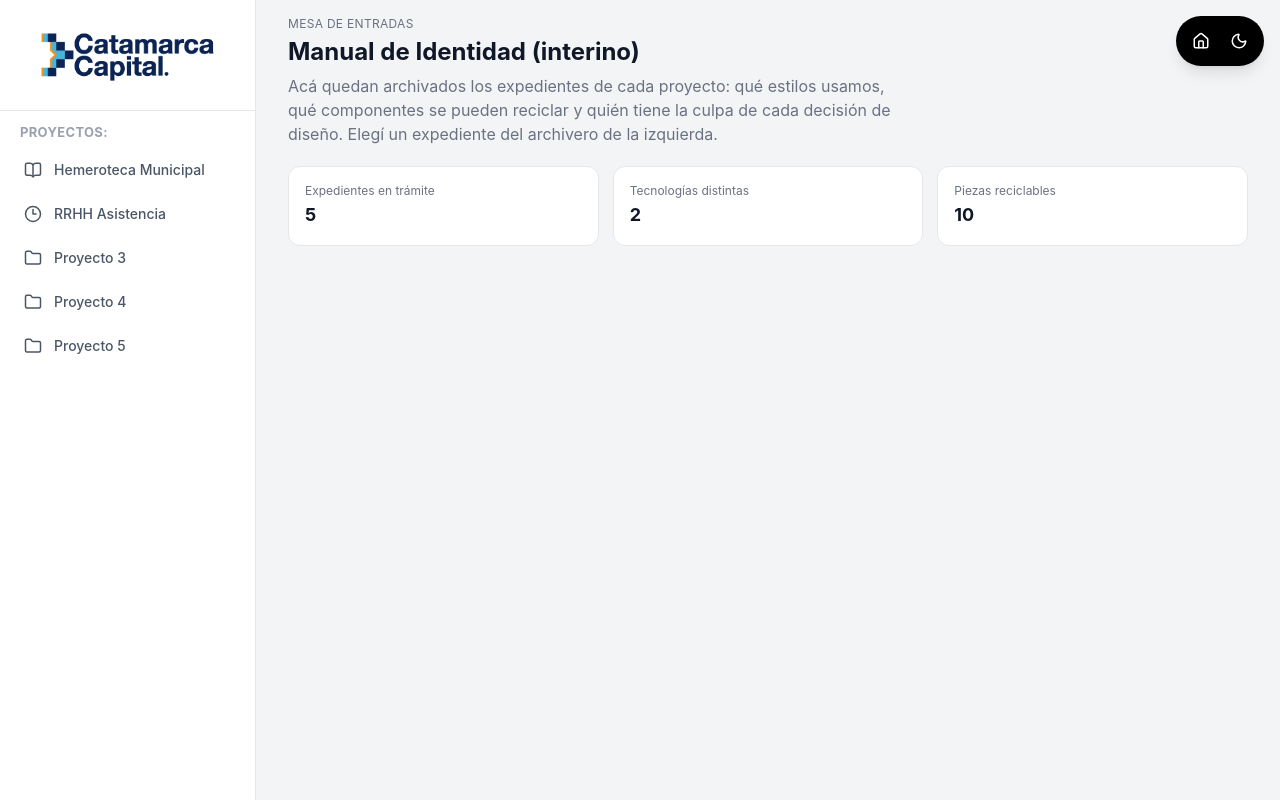
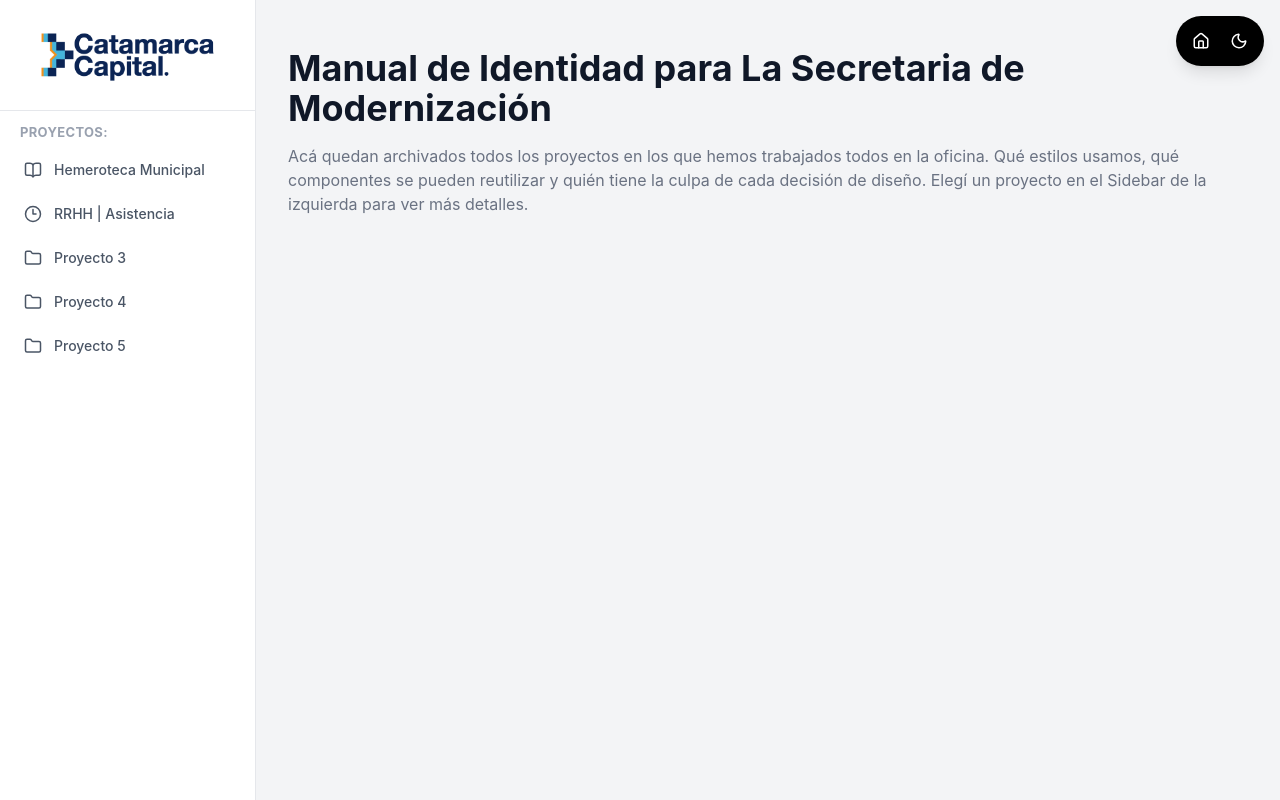
Before and after one commit to FrancoLeiva01/Manual-Identidad-Modernizacion, a React (Vite) app: page / in a window 1280 px wide. Built offline with nearby package versions, Linux system fonts and the light colour scheme.

Commit message:
Caricatura de nahuel + pestañas para dividir entre GENERAL, FRONT Y BACK

```diff
--- a/index.html
+++ b/index.html
@@ -4,7 +4,7 @@
     <meta charset="UTF-8" />
     <link rel="icon" type="image/svg+xml" href="/favicon.svg" />
     <meta name="viewport" content="width=device-width, initial-scale=1.0" />
-    <title>manual-identidad-modernizacion</title>
+    <title>M.Identidad Modernizacion</title>
   </head>
   <body>
     <div id="root"></div>
--- /dev/null
+++ b/src/content/back/RrhhAsistenciaBack.tsx
@@ -0,0 +1,21 @@
+import { CodeBlock } from "../../components/codeBlock";
+
+export default function BackRrhhAsistencia() {
+  return (
+    <div className="flex flex-col gap-4">
+      <p className="text-gray-900 dark:text-slate-100 leading-relaxed">
+        Acá va lo que más destaque del backend de RRHH Asistencia: endpoints,
+        reglas de negocio, lo que sirva de referencia.
+      </p>
+      <CodeBlock
+        codigo={`// Ejemplo: regla del período (21 al 20 del mes siguiente)
+function calcularPeriodo(fecha: Date) {
+  return fecha.getDate() >= 21
+    ? { mes: fecha.getMonth() + 2, anio: fecha.getFullYear() }
+    : { mes: fecha.getMonth() + 1, anio: fecha.getFullYear() };
+}`}
+        lenguaje="ts"
+      />
+    </div>
+  );
+}
--- /dev/null
+++ b/src/content/front/Hemeroteca.tsx
@@ -0,0 +1,20 @@
+import { CodeBlock } from "../../components/codeBlock";
+
+// Contenido de la pestaña FRONT para Hemeroteca.
+// Escribí acá lo que quieras: texto, varios CodeBlock, lo que sea.
+export default function FrontHemeroteca() {
+  return (
+    <div className="flex flex-col gap-4">
+      <p className="text-gray-900 dark:text-slate-100 leading-relaxed">
+        Acá va el detalle de diseño y componentes del front de Hemeroteca.
+      </p>
+      <CodeBlock
+        codigo={`// Ejemplo: componente de ficha de libro
+export function FichaLibro({ libro }: { libro: Libro }) {
+  return <article>{libro.titulo}</article>;
+}`}
+        lenguaje="tsx"
+      />
+    </div>
+  );
+}
--- /dev/null
+++ b/src/content/front/RrhhAsistencia.tsx
@@ -0,0 +1,19 @@
+import { CodeBlock } from "../../components/codeBlock";
+
+export default function FrontRrhhAsistencia() {
+  return (
+    <div className="flex flex-col gap-4">
+      <p className="text-gray-900 dark:text-slate-100 leading-relaxed">
+        Acá va el detalle de diseño y componentes del front de RRHH Asistencia.
+      </p>
+      <CodeBlock
+        codigo={`// Ejemplo: hook de carga de adicionales
+const { data } = useQuery({
+  queryKey: ["adicionales", periodo],
+  queryFn: () => api.get(\`/adicionales?periodo=\${periodo}\`),
+});`}
+        lenguaje="tsx"
+      />
+    </div>
+  );
+}
--- a/src/content/proyectos.ts
+++ b/src/content/proyectos.ts
@@ -17,7 +17,7 @@ export interface Proyecto {
   nombre: string;
   color: string;
   patron?: "cuadriculado";
-  descripcion: string;
+  descripcionGeneral: string;
   stack: string[];
   componentes: string[];
   equipo: Miembro[];
@@ -29,39 +29,72 @@ export interface Proyecto {
 // ACA CREAMOS CADA EQUIPO DE CADA PROYECTO
 
 const equipoRRHH_Asistencia: Miembro[] = [
-  { nombre: "Franco", rol: "Front (Ponele)", imagen: "/caricaturas/franco.png", color: "#DBEAFE" },
-  { nombre: "Gabi", rol: "Front", imagen: "/caricaturas/gabi.png", color: "#DCFCE7" },
-  { nombre: "Lucio", rol: "El Back-end Definitivo", imagen: "/caricaturas/lucio.png", color: "#FEF3C7" },
+  {
+    nombre: "Franco",
+    rol: "Front (Ponele)",
+    imagen: "/caricaturas/franco.png",
+    color: "#DBEAFE",
+  },
+  {
+    nombre: "Gabi",
+    rol: "Front",
+    imagen: "/caricaturas/gabi.png",
+    color: "#DCFCE7",
+  },
+  {
+    nombre: "Lucio",
+    rol: "El Back-end Definitivo",
+    imagen: "/caricaturas/lucio.png",
+    color: "#FEF3C7",
+  },
 ];
 
 const equipoHemeroteca: Miembro[] = [
-  { nombre: "Franco", rol: "Front (Ponele)", imagen: "/equipo/franco.png", color: "#DBEAFE" },
-  { nombre: "Nahuel", rol: "Front", imagen: "/equipo/nahuel.png", color: "#DCFCE7" },
+  {
+    nombre: "Franco",
+    rol: "Front (Ponele)",
+    imagen: "/caricaturas/franco.png",
+    color: "#DBEAFE",
+  },
+  {
+    nombre: "Nahuel",
+    rol: "Front",
+    imagen: "/caricaturas/nahuel.png",
+    color: "#DCFCE7",
+  },
 ];
 
 export const proyectos: Proyecto[] = [
   {
     id: "Hemeroteca",
-    imagenes: ["/imagenesHemeroteca/hemeroteca.png", "/capturas/hemeroteca-2.png"],
+    imagenes: [
+      "/imagenesHemeroteca/hemeroteca.png",
+      "/capturas/hemeroteca-2.png",
+    ],
     expediente: "EXP-0001/26",
     nombre: "Hemeroteca Municipal",
     color: "#93C5FD",
     patron: "cuadriculado",
-    descripcion: "Este sistema de RRHH permite gestionar la asistencia de los empleados de manera eficiente y precisa, brindando herramientas para el registro, seguimiento y análisis de la asistencia laboral.",
+    descripcionGeneral:
+      "Este sistema de RRHH permite gestionar la asistencia de los empleados de manera eficiente y precisa, brindando herramientas para el registro, seguimiento y análisis de la asistencia laboral.",
     stack: ["React", "TypeScript"],
     componentes: ["Componente 1", "Componente 2"],
     equipo: equipoHemeroteca,
-    lenguaje: ["tsx", "directus"],
+    lenguaje: ["tsx"],
     icono: BookOpen,
     estado: "Terminado",
   },
   {
     id: "rrhh-asistencia",
-    imagenes: ["/imagenesRRHH/LOGINrrhh.png", "/imagenesRRHH/adicionales.png", "/imagenesRRHH/calendario.png"],
+    imagenes: [
+      "/imagenesRRHH/LOGINrrhh.png",
+      "/imagenesRRHH/adicionales.png",
+      "/imagenesRRHH/calendario.png",
+    ],
     expediente: "EXP-0002/26",
-    nombre: "RRHH Asistencia",
+    nombre: "RRHH | Asistencia",
     color: "#475569",
-    descripcion: `Sistema de gestión de asistencia, adicionales y notificaciones para RRHH.
+    descripcionGeneral: `Sistema de gestión de asistencia, adicionales y notificaciones para RRHH.
 
 ADICIONALES (AFE, Extras, Resp. Patrimonial, Despacho)
 - Crear: arma la tabla buscando agentes por CUIL/legajo, o subiendo un Excel con las 4 hojas (se lee en el navegador, no se guarda solo — se revisa/edita antes de confirmar).
@@ -91,47 +124,47 @@ ROLES Y PERMISOS
     stack: ["React", "TypeScript"],
     componentes: ["Componente 1", "Componente 2"],
     equipo: equipoRRHH_Asistencia,
-    lenguaje: ["tsx", "-"],
+    lenguaje: ["tsx"],
     icono: Clock3,
-    estado: "en trámite",
+    estado: "en proceso",
   },
   {
     id: "proyecto-3",
     expediente: "EXP-0003/26",
     nombre: "Proyecto 3",
     color: "#475569",
-    descripcion: "Descripción pendiente de completar.",
+    descripcionGeneral: "Descripción pendiente de completar.",
     stack: ["React", "TypeScript"],
     componentes: ["Componente 1", "Componente 2"],
     equipo: equipoHemeroteca,
     lenguaje: "tsx",
     icono: Folder,
-    estado: "en trámite",
+    estado: "En proceso",
   },
   {
     id: "proyecto-4",
     expediente: "EXP-0004/26",
     nombre: "Proyecto 4",
     color: "#475569",
-    descripcion: "Descripción pendiente de completar.",
+    descripcionGeneral: "Descripción pendiente de completar.",
     stack: ["React", "TypeScript"],
     componentes: ["Componente 1", "Componente 2"],
     equipo: equipoHemeroteca,
     lenguaje: "tsx",
     icono: Folder,
-    estado: "en trámite",
+    estado: "en proceso",
   },
   {
     id: "proyecto-5",
     expediente: "EXP-0005/26",
     nombre: "Proyecto 5",
     color: "#475569",
-    descripcion: "Descripción pendiente de completar.",
+    descripcionGeneral: "Descripción pendiente de completar.",
     stack: ["React", "TypeScript"],
     componentes: ["Componente 1", "Componente 2"],
     equipo: equipoHemeroteca,
     lenguaje: "tsx",
     icono: Folder,
-    estado: "en trámite",
+    estado: "en proceso",
   },
 ];
--- /dev/null
+++ b/src/content/registro.ts
@@ -0,0 +1,21 @@
+import { lazy, type LazyExoticComponent, type ReactElement } from "react";
+
+type ComponenteContenido = LazyExoticComponent<() => ReactElement>;
+
+// 👉 Acá se registra qué archivo de contenido corresponde a cada proyecto,
+// para Front y para Back. Si un id no está en el registro, la pestaña
+// muestra un placeholder de "contenido pendiente" en vez de romper.
+//
+// Para sumar contenido a un proyecto nuevo:
+// 1. Creá el archivo en content/front/<id>.tsx o content/back/<id>.tsx
+//    (mirá hemeroteca.tsx o rrhh-asistencia.tsx como ejemplo).
+// 2. Agregalo acá abajo con una línea más.
+
+export const contenidoFront: Record<string, ComponenteContenido> = {
+  Hemeroteca: lazy(() => import("../content/front/Hemeroteca")),
+  "rrhh-asistencia": lazy(() => import("../content/front/RrhhAsistencia")),
+};
+
+export const contenidoBack: Record<string, ComponenteContenido> = {
+  "rrhh-asistencia": lazy(() => import("../content/back/RrhhAsistenciaBack")),
+};
--- a/src/pages/home.tsx
+++ b/src/pages/home.tsx
@@ -1,48 +1,18 @@
-import { proyectos } from "../content/proyectos";
+// import { proyectos } from "../content/proyectos";
 
 export function Home() {
   return (
-    <div className="px-8 pt-4 pb-12 max-w-[1080px] mx-auto">
+    <div className="px-8 pt-4 pb-12 max-w-270 mx-auto">
       <div className="mb-5">
-        <p className="mb-1 text-xs tracking-wide uppercase text-gray-500 dark:text-slate-400">
-          Mesa de entradas
+        <h1 className="mb-4 mt-8 text-4xl font-bold text-gray-900 dark:text-slate-100">
+          Manual de Identidad para La Secretaria de Modernización
+        </h1>
+        <p className="text-gray-500 dark:text-slate-400 max-w-270 m-0">
+          Acá quedan archivados todos los proyectos en los que hemos trabajados
+          todos en la oficina. Qué estilos usamos, qué componentes se pueden
+          reutilizar y quién tiene la culpa de cada decisión de diseño. Elegí un
+          proyecto en el Sidebar de la izquierda para ver más detalles.
         </p>
-        <h1 className="mb-1.5 text-2xl font-bold text-gray-900 dark:text-slate-100">
-          Manual de Identidad (interino)
-        </h1>
-        <p className="text-gray-500 dark:text-slate-400 max-w-[60ch] m-0">
-          Acá quedan archivados los expedientes de cada proyecto: qué estilos
-          usamos, qué componentes se pueden reciclar y quién tiene la culpa de
-          cada decisión de diseño. Elegí un expediente del archivero de la
-          izquierda.
-        </p>
-      </div>
-
-      <div className="grid grid-cols-1 sm:grid-cols-3 gap-3.5">
-        <div className="bg-white dark:bg-slate-800 border border-gray-200 dark:border-slate-700 rounded-xl p-4">
-          <p className="text-xs text-gray-500 dark:text-slate-400 m-0">
-            Expedientes en trámite
-          </p>
-          <p className="mt-0.5 text-lg font-bold text-gray-900 dark:text-slate-100 m-0">
-            {proyectos.length}
-          </p>
-        </div>
-        <div className="bg-white dark:bg-slate-800 border border-gray-200 dark:border-slate-700 rounded-xl p-4">
-          <p className="text-xs text-gray-500 dark:text-slate-400 m-0">
-            Tecnologías distintas
-          </p>
-          <p className="mt-0.5 text-lg font-bold text-gray-900 dark:text-slate-100 m-0">
-            {new Set(proyectos.flatMap((p) => p.stack)).size}
-          </p>
-        </div>
-        <div className="bg-white dark:bg-slate-800 border border-gray-200 dark:border-slate-700 rounded-xl p-4">
-          <p className="text-xs text-gray-500 dark:text-slate-400 m-0">
-            Piezas reciclables
-          </p>
-          <p className="mt-0.5 text-lg font-bold text-gray-900 dark:text-slate-100 m-0">
-            {proyectos.reduce((acc, p) => acc + p.componentes.length, 0)}
-          </p>
-        </div>
       </div>
     </div>
   );
```
Also changed, not shown: src/components/tabs.tsx (added, +37 -0 lines), src/pages/proyectosPage.tsx (+52 -12 lines), public/caricaturas/nahuel.png (added).
